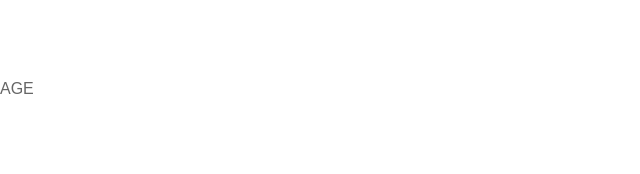
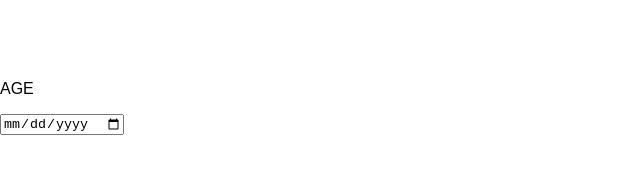
Before and after one commit to dotM87/age-timer, a plain HTML site: page index.html in a window 1280 px wide. Shown: the whole page, without its empty margins (0-640 px from the left). Drawn offline with Linux system fonts and the light colour scheme.

Commit message:
datepicker

```diff
--- a/app.js
+++ b/app.js
@@ -0,0 +1,8 @@
+
+// Aquí puedes comenzar a escribir tu código
+// Create a date picker element
+const datePicker = document.createElement("input");
+datePicker.type = "date";
+
+// Append the date picker to the document body or any other element
+document.body.appendChild(datePicker);
--- a/style.css
+++ b/style.css
@@ -9,10 +9,6 @@ h1 {
   color: #fff;
 }
 
-p {
-  color: #666;
-}
-
 .container {
   max-width: 1200px;
   margin: 0 auto;
```
